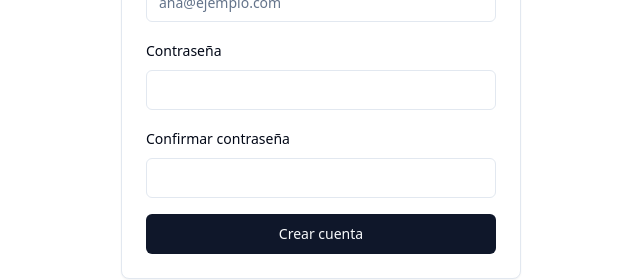
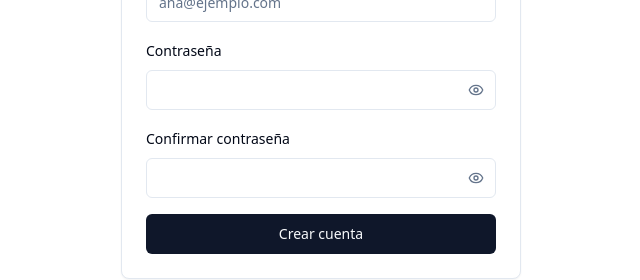
Before and after one commit to Cabitta/user-managment-fe, a React (Vite) app: page /login in a window 1280 px wide. Both pictures are taken after a click on the tab "Registro". Shown: the part 403-683 px from the top of the page, without its empty margins (319-959 px from the left). Built offline with nearby package versions, Linux system fonts and the light colour scheme; no server answers.

Commit message:
style: clean UI, add password toggle and circular avatar

```diff
--- a/src/pages/AuthPage.jsx
+++ b/src/pages/AuthPage.jsx
@@ -15,6 +15,7 @@ import {
   login as loginService,
   register as registerService,
 } from "../api/auth.api";
+import { Eye, EyeOff } from "lucide-react";
 
 // UI Components (shadcn/ui)
 import {
@@ -36,6 +37,8 @@ export default function AuthPage() {
   const [isLoading, setIsLoading] = useState(false);
   const [activeTab, setActiveTab] = useState("login");
   const [successMessage, setSuccessMessage] = useState(null);
+  const [showPassword, setShowPassword] = useState(false);
+  const [showConfirmPassword, setShowConfirmPassword] = useState(false);
 
   const loginForm = useForm({ mode: "onTouched" });
   const registerForm = useForm({ mode: "onTouched" });
@@ -156,27 +159,40 @@ export default function AuthPage() {
                   </div>
                   <div className="space-y-2">
                     <Label htmlFor="login-password">Contraseña</Label>
+                    <div className="relative">
                       <Input
                         id="login-password"
-                      type="password"
+                        type={showPassword ? "text" : "password"}
                         autoComplete="current-password"
                         {...loginForm.register("password", {
                           required: "La contraseña es requerida",
                         })}
                       />
+                      <Button
+                        type="button"
+                        variant="ghost"
+                        size="sm"
+                        className="absolute right-0 top-0 h-full px-3 py-2 hover:bg-transparent"
+                        onClick={() => setShowPassword(!showPassword)}
+                      >
+                        {showPassword ? (
+                          <EyeOff className="h-4 w-4 text-muted-foreground" />
+                        ) : (
+                          <Eye className="h-4 w-4 text-muted-foreground" />
+                        )}
+                      </Button>
+                    </div>
                     {loginForm.formState.errors.password && (
                       <p className="text-sm font-medium text-destructive">
                         {loginForm.formState.errors.password.message}
                       </p>
                     )}
                   </div>
-
                   {apiError && (
                     <div className="p-3 text-sm font-medium border border-destructive/50 bg-destructive/10 text-destructive rounded-md">
                       ⚠ {apiError}
                     </div>
                   )}
-
                   <Button type="submit" className="w-full" disabled={isLoading}>
                     {isLoading ? "Enviando..." : "Iniciar sesión"}
                   </Button>
@@ -237,13 +253,17 @@ export default function AuthPage() {
                   </div>
                   <div className="space-y-2">
                     <Label htmlFor="reg-password">Contraseña</Label>
+                    <div className="relative">
                       <Input
                         id="reg-password"
-                      type="password"
+                        type={showPassword ? "text" : "password"}
                         autoComplete="new-password"
                         {...registerForm.register("password", {
                           required: "La contraseña es requerida",
-                        minLength: { value: 8, message: "Mínimo 8 caracteres" },
+                          minLength: {
+                            value: 8,
+                            message: "Mínimo 8 caracteres",
+                          },
                           validate: {
                             hasUpper: (v) =>
                               /[A-Z]/.test(v) || "Debe tener una mayúscula",
@@ -254,6 +274,20 @@ export default function AuthPage() {
                           },
                         })}
                       />
+                      <Button
+                        type="button"
+                        variant="ghost"
+                        size="sm"
+                        className="absolute right-0 top-0 h-full px-3 py-2 hover:bg-transparent"
+                        onClick={() => setShowPassword(!showPassword)}
+                      >
+                        {showPassword ? (
+                          <EyeOff className="h-4 w-4 text-muted-foreground" />
+                        ) : (
+                          <Eye className="h-4 w-4 text-muted-foreground" />
+                        )}
+                      </Button>
+                    </div>
                     {registerForm.formState.errors.password && (
                       <p className="text-sm font-medium text-destructive">
                         {registerForm.formState.errors.password.message}
@@ -262,9 +296,10 @@ export default function AuthPage() {
                   </div>
                   <div className="space-y-2">
                     <Label htmlFor="reg-confirm">Confirmar contraseña</Label>
+                    <div className="relative">
                       <Input
                         id="reg-confirm"
-                      type="password"
+                        type={showConfirmPassword ? "text" : "password"}
                         autoComplete="new-password"
                         {...registerForm.register("confirmPassword", {
                           required: "Debés confirmar la contraseña",
@@ -273,6 +308,22 @@ export default function AuthPage() {
                             "Las contraseñas no coinciden",
                         })}
                       />
+                      <Button
+                        type="button"
+                        variant="ghost"
+                        size="sm"
+                        className="absolute right-0 top-0 h-full px-3 py-2 hover:bg-transparent"
+                        onClick={() =>
+                          setShowConfirmPassword(!showConfirmPassword)
+                        }
+                      >
+                        {showConfirmPassword ? (
+                          <EyeOff className="h-4 w-4 text-muted-foreground" />
+                        ) : (
+                          <Eye className="h-4 w-4 text-muted-foreground" />
+                        )}
+                      </Button>
+                    </div>
                     {registerForm.formState.errors.confirmPassword && (
                       <p className="text-sm font-medium text-destructive">
                         {registerForm.formState.errors.confirmPassword.message}
--- a/src/pages/UsersPage.jsx
+++ b/src/pages/UsersPage.jsx
@@ -11,6 +11,7 @@ import { useState, useEffect } from "react";
 import { Link } from "react-router-dom";
 import { useDebounce } from "use-debounce";
 import { getUsers, deleteUser } from "../api/users.api";
+import { useAuthStore } from "../store/authStore";
 
 // UI Components
 import {
@@ -34,6 +35,7 @@ import {
 import { Input } from "@/components/ui/input";
 import { Button } from "@/components/ui/button";
 import { Badge } from "@/components/ui/badge";
+import { Avatar, AvatarFallback } from "@/components/ui/avatar";
 import {
   Search as SearchIcon,
   MoreHorizontal as MoreIcon,
@@ -44,6 +46,7 @@ import {
   ChevronRight as NextIcon,
   Loader2 as LoadingIcon,
   AlertCircle as ErrorIcon,
+  User as UserIcon,
 } from "lucide-react";
 
 export default function UsersPage() {
@@ -124,12 +127,13 @@ export default function UsersPage() {
             Gestioná los usuarios del sistema, sus roles y estados.
           </p>
         </div>
-        <Button asChild variant="outline" className="gap-2">
-          <Link to="/profile">
-            <EyeIcon className="h-4 w-4" />
-            Mi Perfil
-          </Link>
-        </Button>
+        <Link to="/profile">
+          <Avatar className="h-11 w-11 cursor-pointer border-2 border-primary/20 hover:border-primary transition-all shadow-sm">
+            <AvatarFallback className="bg-primary/5 text-primary">
+              <UserIcon className="h-6 w-6" />
+            </AvatarFallback>
+          </Avatar>
+        </Link>
       </div>
 
       {/* BARRA DE BÚSQUEDA */}
```
Lines whose indentation alone changed are shown as unchanged.
